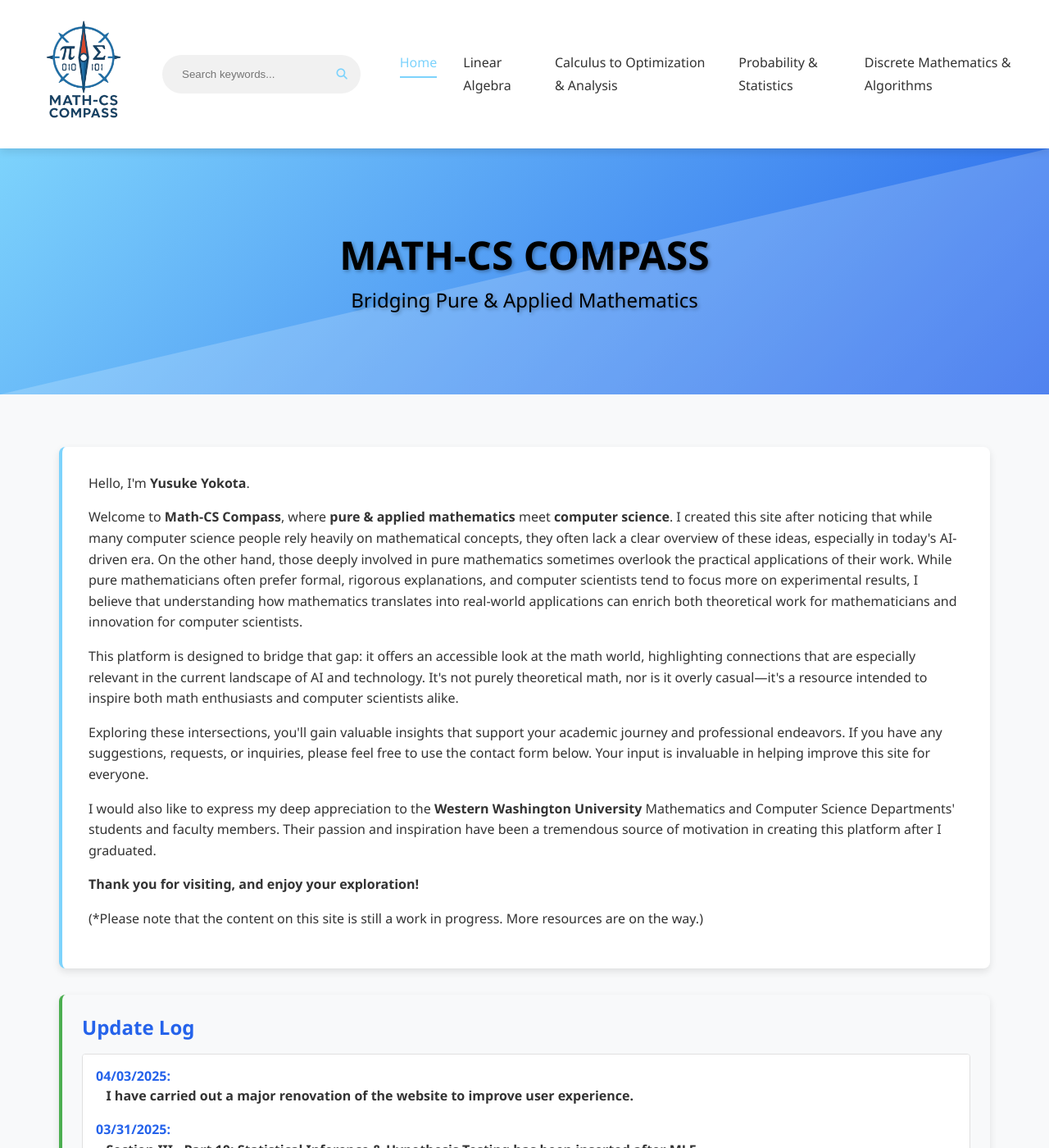
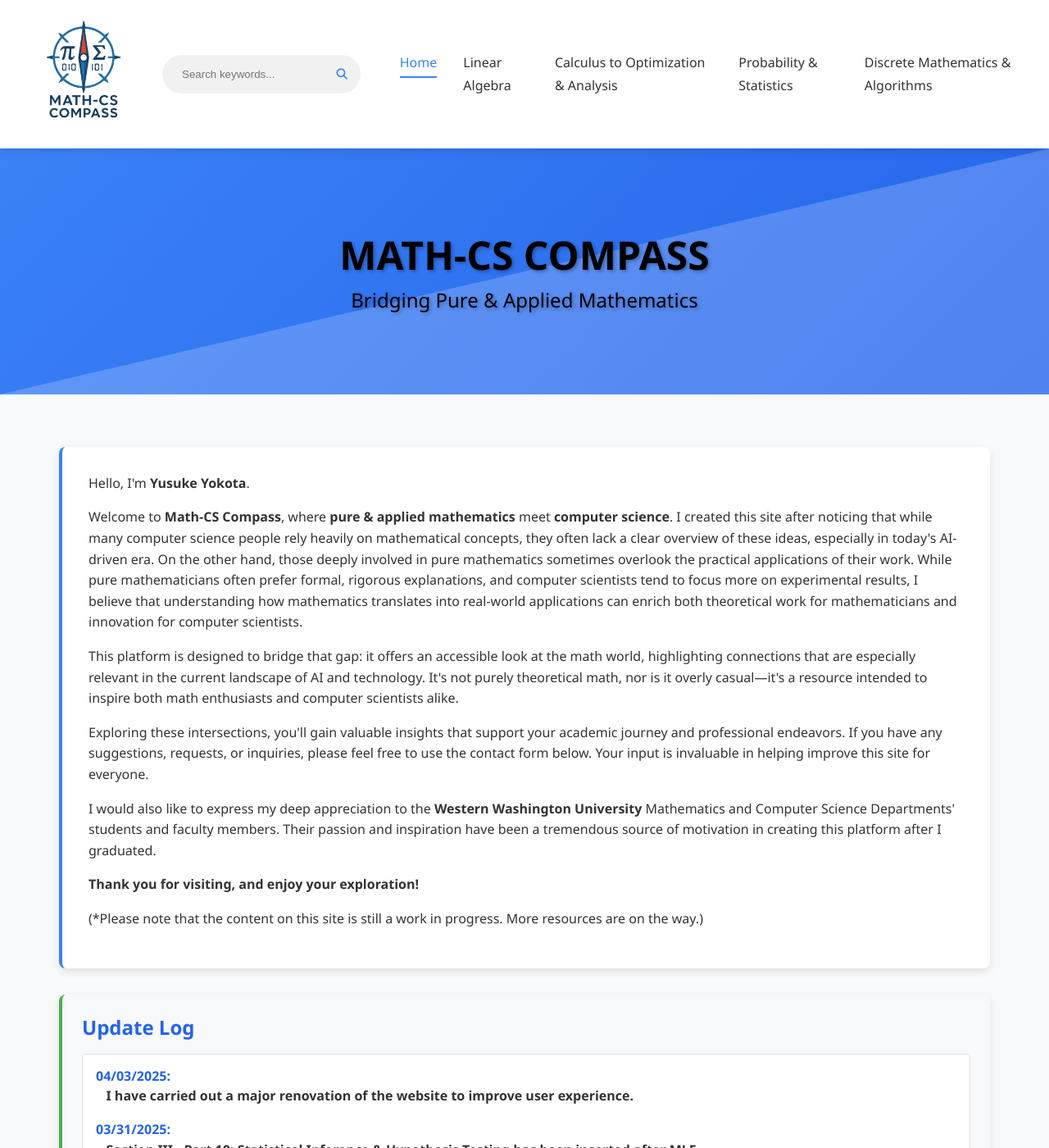
Before and after one commit to Yusukey01/yusukey01.github.io, a Jekyll site: the page built from index.html, in a window 1280 px wide and 1400 px high. Shown: the whole window at 82% size. Built offline with Jekyll 4.4.1, drawn with Linux system fonts in a browser that asks for light colours.

Commit message:
updated home

```diff
--- a/css/styles.css
+++ b/css/styles.css
@@ -18,7 +18,7 @@
 /* ========== 1. CSS Variables ========== */
 :root {
     /* Colors */
-    --primary-color: #7dd3fc;
+    --primary-color: #3b82f6;
     --secondary-color:  #2563eb;
     --accent-color: #4caf50;
     --text-color: #333;
```
